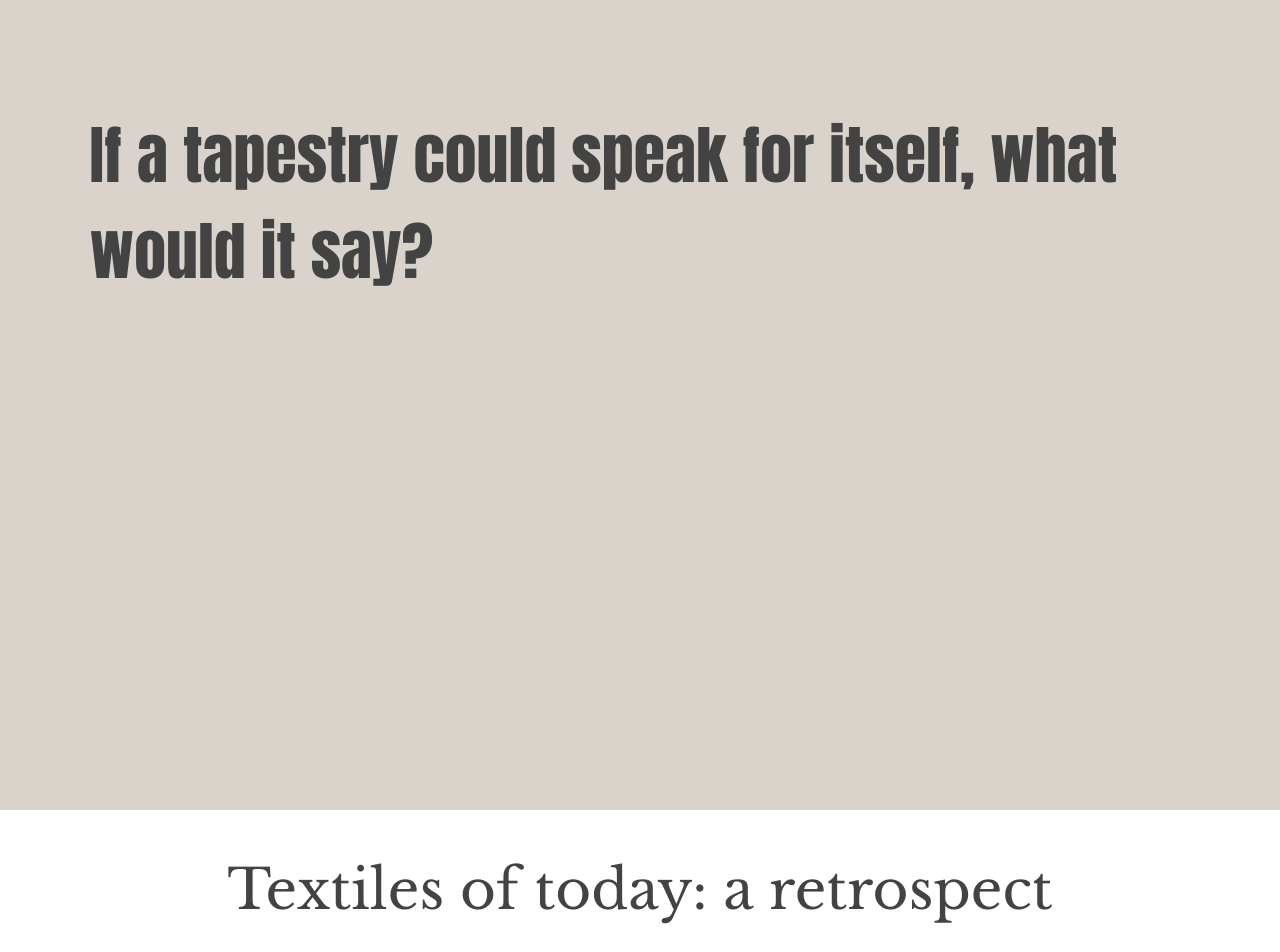
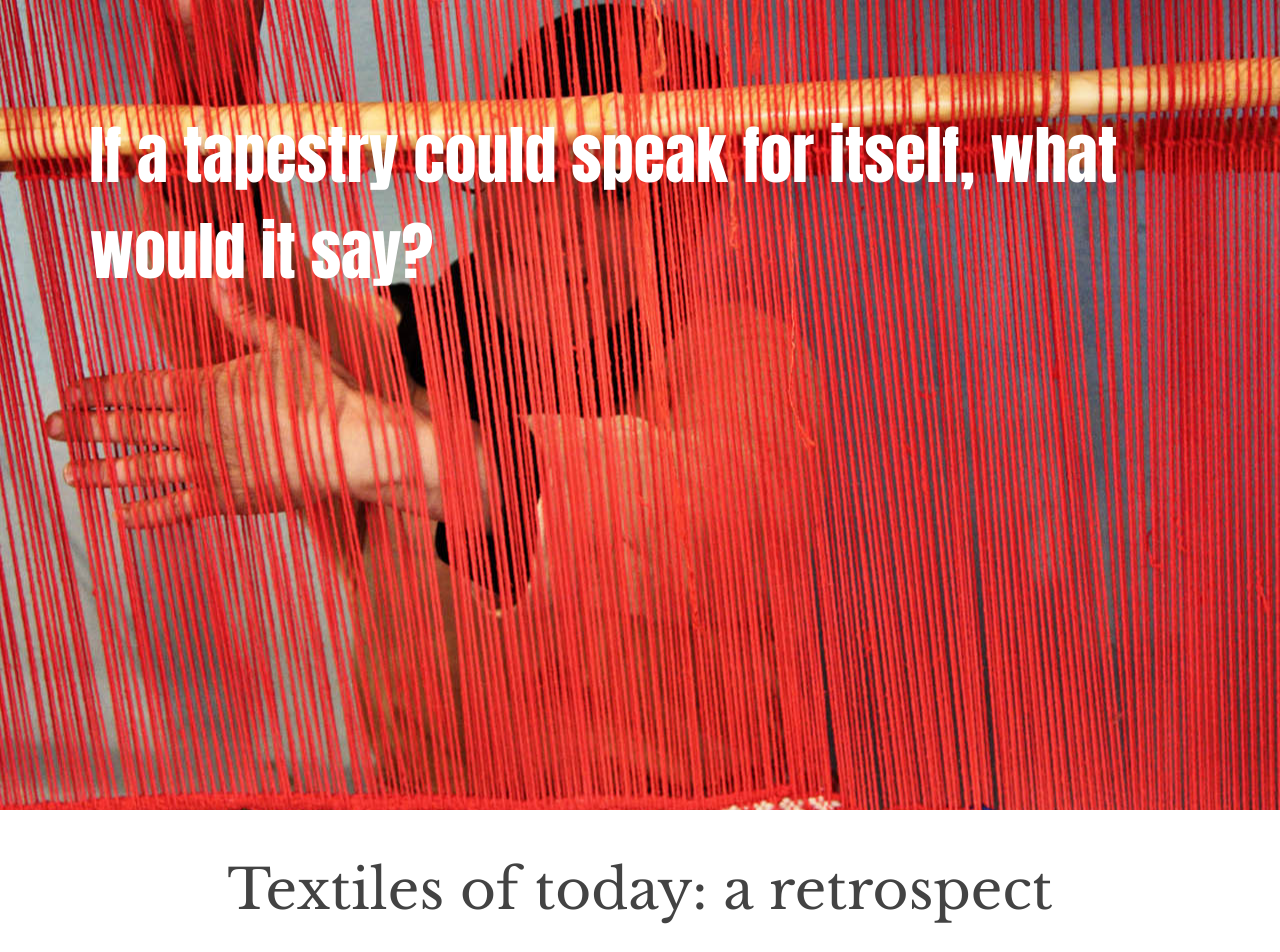
Before and after one commit to olgageletina/olgageletina.github.io, a Jekyll site: the page thesis.html, which Jekyll copies as it is, in a window 1280 px wide. Shown: the top 952 px of the page. Built offline with Jekyll 4.4.1, drawn with Linux system fonts in a browser that asks for light colours; some of the changed text lies outside the part shown.

Commit message:
added a little more flare

```diff
--- a/style.css
+++ b/style.css
@@ -44,7 +44,17 @@ section-narrow {
 
 .intro {
   height: 90vh;
-  background-color: #dad3cb;
+  /*background-color: #dad3cb;*/
+  overflow: hidden;
+}
+
+
+.test {
+  background-image: url(img/cover.jpg);
+  background-position: center;
+  top: 0;
+  bottom: 0;
+  width: 100%;
 }
 
 .highlight {
@@ -83,6 +93,11 @@ h1 {
   color: #434343;
   font-weight: 300;
   margin-bottom: 0;
+}
+
+
+h1.white {
+  color: #ffffff;
 }
 
 h2 {
--- a/thesis.html
+++ b/thesis.html
@@ -7,12 +7,13 @@
 	<link href="style.css" rel="stylesheet">
 </head>
 <body>
-<section class="intro">
+<section class="intro test">
   <div class="content-narrow">
   	<br>
   	<br>
   	<br>
-    <h1>If a tapestry could speak for itself, what would it say?</h1>
+    <h1 class="white">If a tapestry could speak for itself, what would it say?</h1>
+    <!-- <img src="img/cover.jpg" class="cover" /> -->
  </div>
 </section>
 <section>
```
Also changed, not shown: other parts of thesis.html (+1 -1 lines), img/cover.jpg (added).
